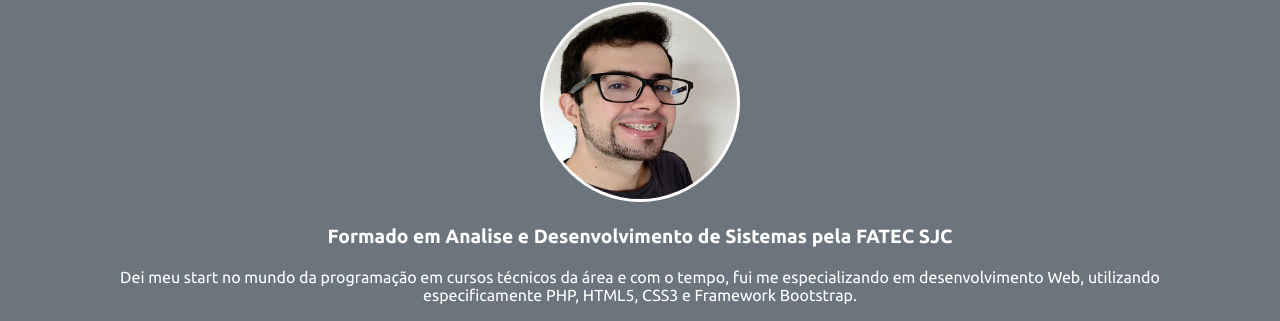
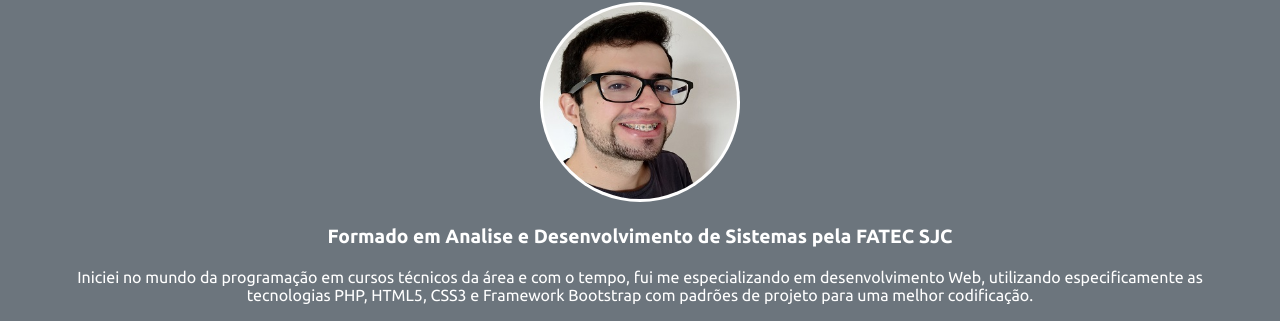
Before and after one commit to KelvinSeverino/my-portfolio, a plain HTML site: page index.html in a window 1280 px wide. Shown: the part 905-1226 px from the top of the page. Drawn offline with Linux system fonts and the light colour scheme.

Commit message:
Ajuste na descrição do Dev

```diff
--- a/index.html
+++ b/index.html
@@ -62,7 +62,7 @@
                     <header>
                         <h2>Formado em Analise e Desenvolvimento de Sistemas pela FATEC SJC</h2>
 
-                        <p itemprop="description">Dei meu start no mundo da programação em cursos técnicos da área e com o tempo, fui me especializando em desenvolvimento Web, utilizando especificamente PHP, HTML5, CSS3 e Framework Bootstrap.</p>
+                        <p itemprop="description">Iniciei no mundo da programação em cursos técnicos da área e com o tempo, fui me especializando em desenvolvimento Web, utilizando especificamente as tecnologias PHP, HTML5, CSS3 e Framework Bootstrap com padrões de projeto para uma melhor codificação.</p>
                     </header>
                 </article>
 
```
